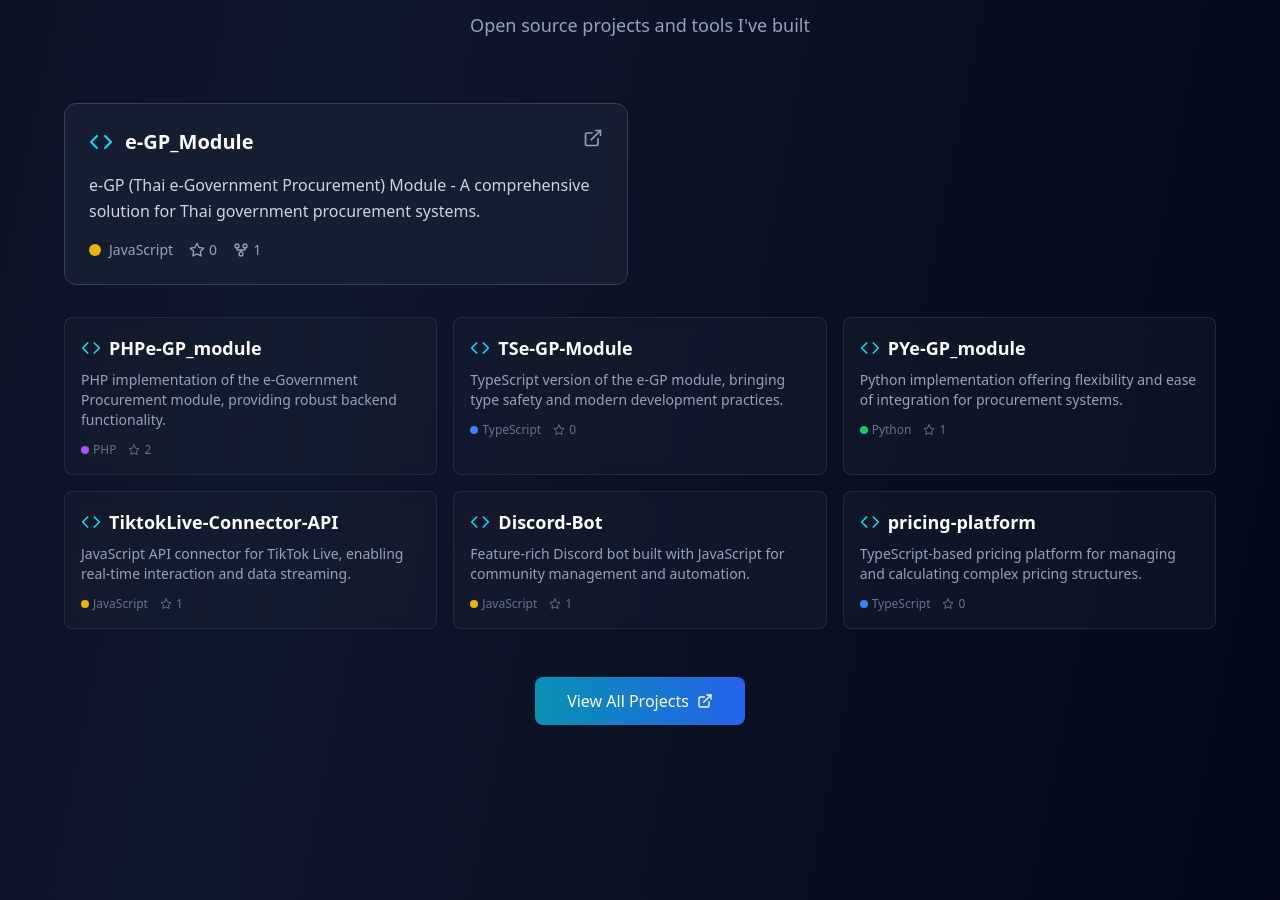
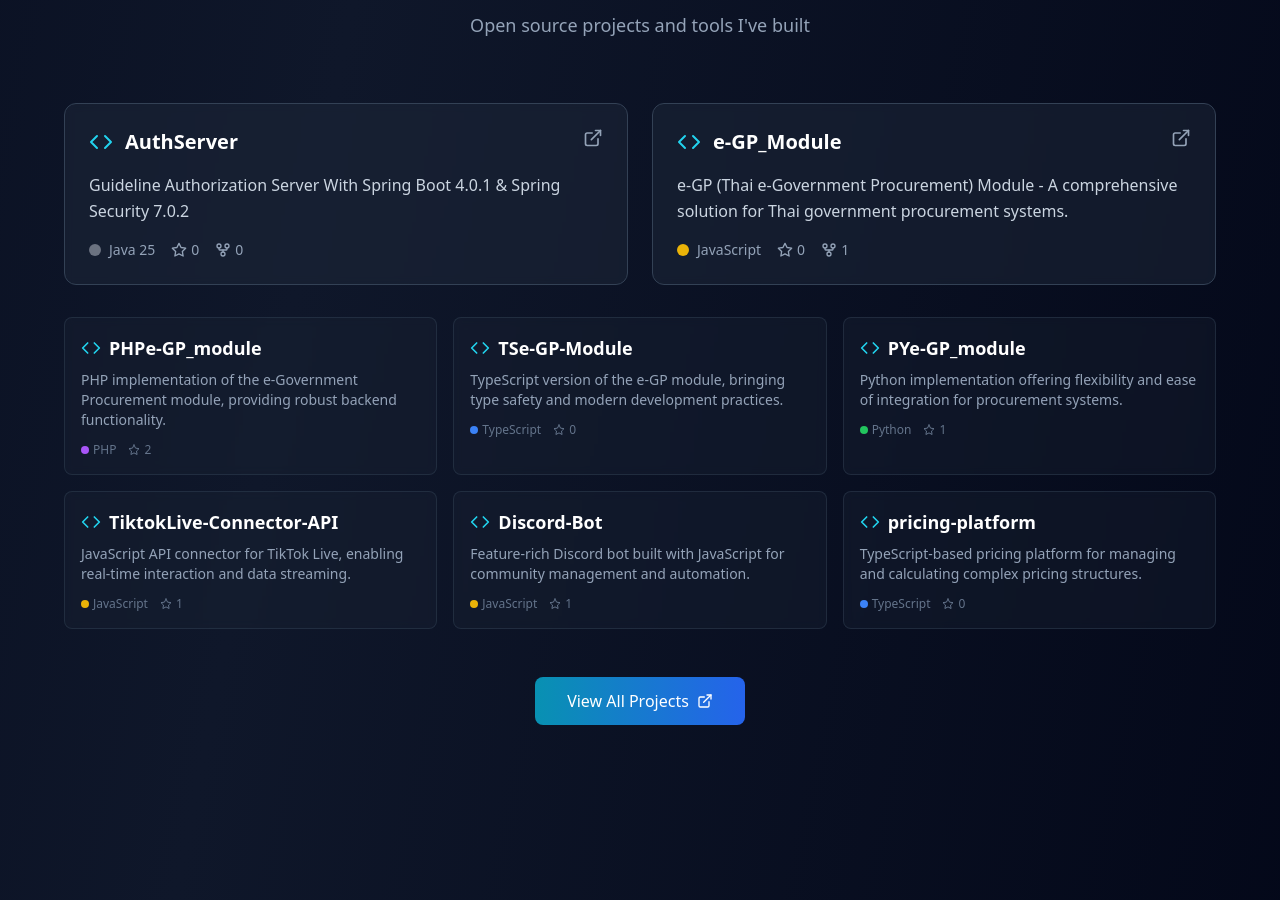
Before and after one commit to h4rdl0ckl3z/portfolio, a React (Vite) app: page / in a window 1280 px wide. Shown: the part 4680-5580 px from the top of the page. Built offline with nearby package versions, Linux system fonts and the light colour scheme.

Commit message:
Update Projects.tsx

```diff
--- a/src/components/Projects.tsx
+++ b/src/components/Projects.tsx
@@ -2,6 +2,15 @@ import { ExternalLink, Star, GitFork, Code } from 'lucide-react';
 
 export default function Projects() {
   const projects = [
+    {
+      name: 'AuthServer',
+      description: 'Guideline Authorization Server With Spring Boot 4.0.1 & Spring Security 7.0.2',
+      language: 'Java 25',
+      stars: 0,
+      forks: 0,
+      url: 'https://github.com/h4rdl0ckl3z/AuthServer',
+      featured: true,
+    },
     {
       name: 'e-GP_Module',
       description: 'e-GP (Thai e-Government Procurement) Module - A comprehensive solution for Thai government procurement systems.',
```
